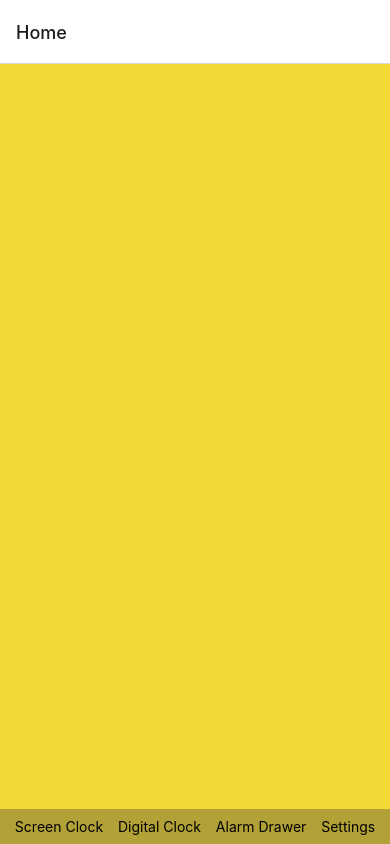
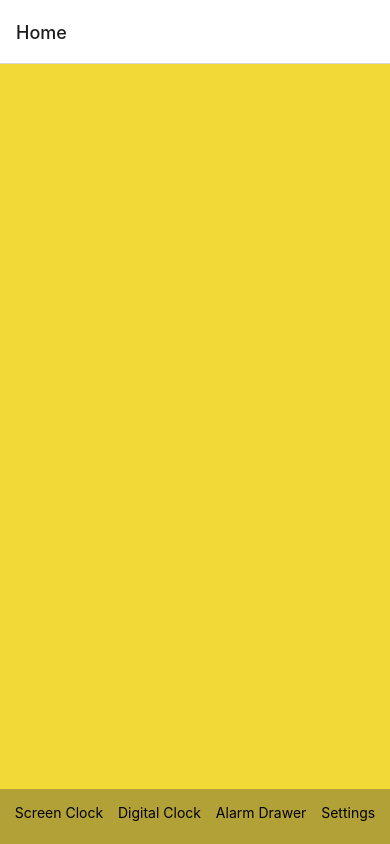
Before and after one commit to ramizackaryshamir/Alarmist_app-pre-new-arch, a React Native app: screen /Home in a window 390 px wide. Built offline with nearby package versions, Linux system fonts and the light colour scheme.

Commit message:
remove SafeAreaView and update layout accordingly

```diff
--- a/src/components/Menu.jsx
+++ b/src/components/Menu.jsx
@@ -12,7 +12,9 @@ const Menu = ({navigation}) => {
       <Pressable onPress={() => navigation.navigate('Digital Clock')}>
         <Text>Digital Clock</Text>
       </Pressable>
-      <Text>Alarm Drawer</Text>
+      <Pressable onPress={() => navigation.navigate('Home')}>
+        <Text>Alarm Drawer</Text>
+      </Pressable>
       <Text>Settings</Text>
     </View>
   );
--- a/src/hooks/useStyles.ts
+++ b/src/hooks/useStyles.ts
@@ -4,11 +4,6 @@ export const useStyles = () => {
   const {height, width} = useWindowDimensions();
 
   const styles = StyleSheet.create({
-    safeAreaView: {
-      flex: 1,
-      //backgroundColor: 'green',
-      backgroundColor: '#B2A137',
-    },
     homeScreenContainer: {
       flex: 1,
       display: 'flex',
@@ -34,7 +29,7 @@ export const useStyles = () => {
       justifyContent: 'space-between',
       alignItems: 'center',
       width: width > 500 ? '35%' : '80%',
-      height: height > 600 ? '20%' : '40%',
+      height: height > 600 ? '20%' : '50%',
       borderWidth: 8,
       borderColor: '#0A3A40',
       borderRadius: 15,
@@ -55,12 +50,12 @@ export const useStyles = () => {
       alignItems: 'center',
       height: height,
       width: width,
-      backgroundColor: '#F2D935',
+      backgroundColor: 'blue',
     },
     screenClockContainer: {
       justifyContent: 'space-around',
-      width: width - 50,
-      height: height - 50,
+      width: width,
+      height: height > 500 ? '100%' : '100%',
       backgroundColor: '#F2D935',
     },
     screenClockTop: {
@@ -79,8 +74,11 @@ export const useStyles = () => {
     menuContainer: {
       flexDirection: 'row',
       justifyContent: 'space-evenly',
-      alignItems: 'center',
-      height: 35,
+      position: 'relative',
+      bottom: 0,
+      paddingTop: 15,
+      width: width,
+      height: 55,
       backgroundColor: '#B2A137',
     },
   });
--- a/src/screens/DigitalClockScreen.jsx
+++ b/src/screens/DigitalClockScreen.jsx
@@ -1,18 +1,18 @@
 import React from 'react';
-import {SafeAreaView, View} from 'react-native';
+import {View, useWindowDimensions, Text} from 'react-native';
 import DigitalClock from '../components/DigitalClock';
+import Menu from '../components/Menu';
 import {useStyles} from '../hooks/useStyles';
 
 const DigitalClockScreen = ({navigation}) => {
   const styles = useStyles();
-
+  const {height, width} = useWindowDimensions();
   return (
     <>
-      <SafeAreaView style={styles.safeAreaView}>
-        <View style={styles.digitalClockScreenContainer}>
-          <DigitalClock />
-        </View>
-      </SafeAreaView>
+      <View style={styles.digitalClockScreenContainer}>
+        <DigitalClock />
+      </View>
+      <Menu navigation={navigation} />
     </>
   );
 };
--- a/src/screens/HomeScreen.jsx
+++ b/src/screens/HomeScreen.jsx
@@ -1,5 +1,5 @@
 import React from 'react';
-import {SafeAreaView, View, Button} from 'react-native';
+import {View} from 'react-native';
 import Menu from '../components/Menu';
 import {useStyles} from '../hooks/useStyles';
 
@@ -7,10 +7,8 @@ const HomeScreen = ({navigation}) => {
   const styles = useStyles();
   return (
     <>
-      <SafeAreaView style={styles.safeAreaView}>
-        <View style={styles.homeScreenContainer} />
-        <Menu navigation={navigation} />
-      </SafeAreaView>
+      <View style={styles.homeScreenContainer} />
+      <Menu navigation={navigation} />
     </>
   );
 };
--- a/src/screens/ScreenClockScreen.jsx
+++ b/src/screens/ScreenClockScreen.jsx
@@ -1,18 +1,18 @@
 import React from 'react';
-import {SafeAreaView, View} from 'react-native';
+import {View, useWindowDimensions, Text} from 'react-native';
 import ScreenClock from '../components/ScreenClock';
+import Menu from '../components/Menu';
 import {useStyles} from '../hooks/useStyles';
 
 const ScreenClockScreen = ({navigation}) => {
   const styles = useStyles();
-
+  const {height, width} = useWindowDimensions();
   return (
     <>
-      <SafeAreaView style={styles.safeAreaView}>
-        <View style={styles.screenClockScreenContainer}>
-          <ScreenClock />
-        </View>
-      </SafeAreaView>
+      <View style={styles.screenClockScreenContainer}>
+        <ScreenClock />
+      </View>
+      <Menu navigation={navigation} />
     </>
   );
 };
```
